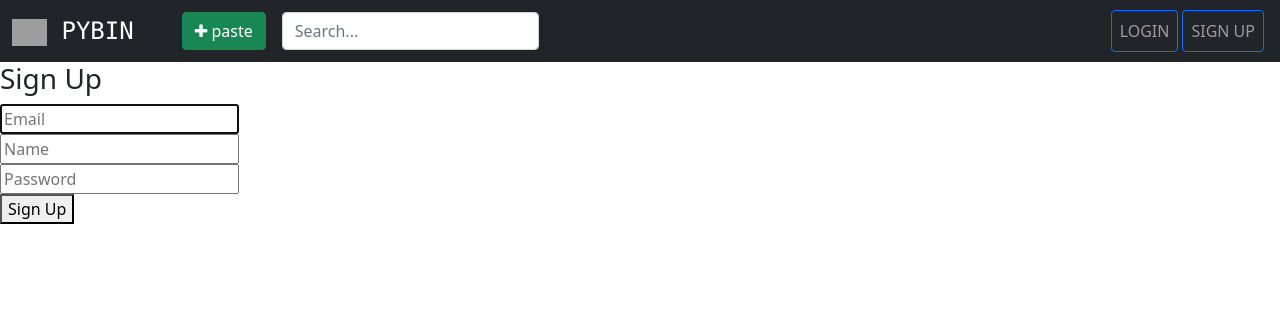
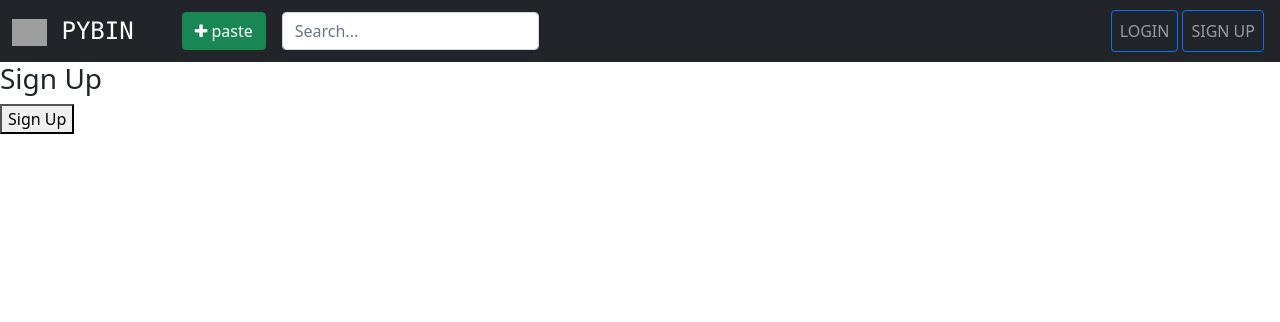
Before and after one commit to hatredholder/Pastebin-Clone, a Flask app: page /signup in a window 1280 px wide. Shown: the top 322 px of the page. Run offline with Flask 2, Linux system fonts and the light colour scheme; grey boxes are pictures that could not be loaded.

Commit message:
removed template forms

```diff
--- a/templates/authentication/signup.html
+++ b/templates/authentication/signup.html
@@ -12,32 +12,6 @@
                 {% endif %}
             {% endwith %}
             <form method="POST" action="/signup">
-                <div class="field">
-                    <div class="control">
-                        <input class="input is-large"
-                               type="email"
-                               name="email"
-                               placeholder="Email"
-                               autofocus="">
-                    </div>
-                </div>
-                <div class="field">
-                    <div class="control">
-                        <input class="input is-large"
-                               type="text"
-                               name="name"
-                               placeholder="Name"
-                               autofocus="">
-                    </div>
-                </div>
-                <div class="field">
-                    <div class="control">
-                        <input class="input is-large"
-                               type="password"
-                               name="password"
-                               placeholder="Password">
-                    </div>
-                </div>
                 <button class="button is-block is-info is-large is-fullwidth">Sign Up</button>
             </form>
         </div>
```
Also changed, not shown: templates/authentication/login.html (+0 -23 lines).
